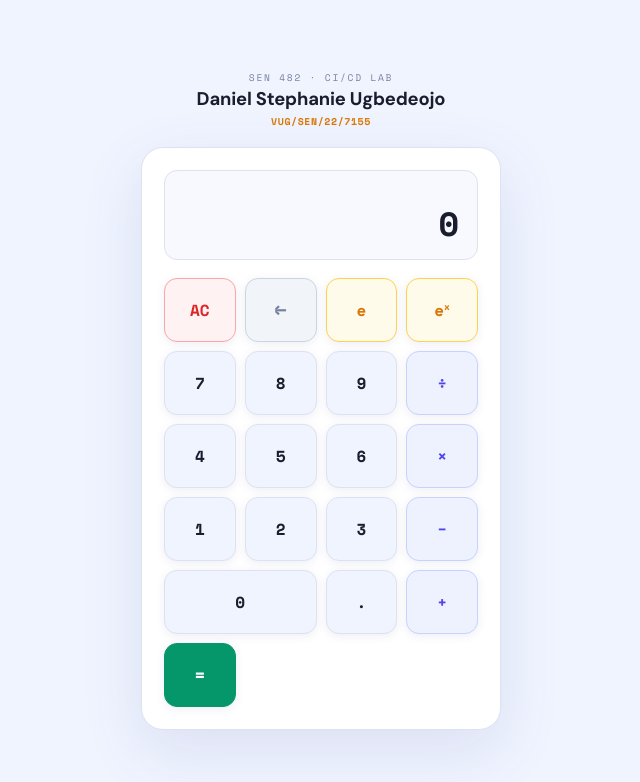
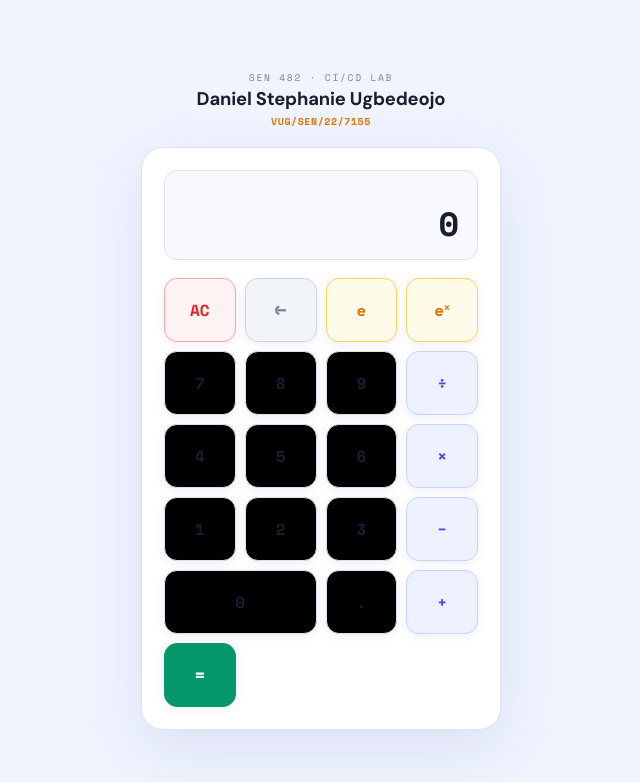
Before and after one commit to fattygithub/stephanie-calc, a website: page calculator/index.html in a window 1280 px wide. Shown: the whole page, without its empty margins (319-959 px from the left). Drawn offline with nearby package versions, Linux system fonts and the light colour scheme.

Commit message:
Change number button background color to black

```diff
--- a/assets/css/calculator.css
+++ b/assets/css/calculator.css
@@ -31,7 +31,7 @@
   --clear:        #dc2626;
   --clear-light:  #fef2f2;
 
-  --num-bg:       #f0f4ff;
+  --num-bg:       #000000;
   --num-hover:    #eef0ff;
   --util-bg:      #f1f5f9;
   --util-hover:   #e2e8f0;
```
